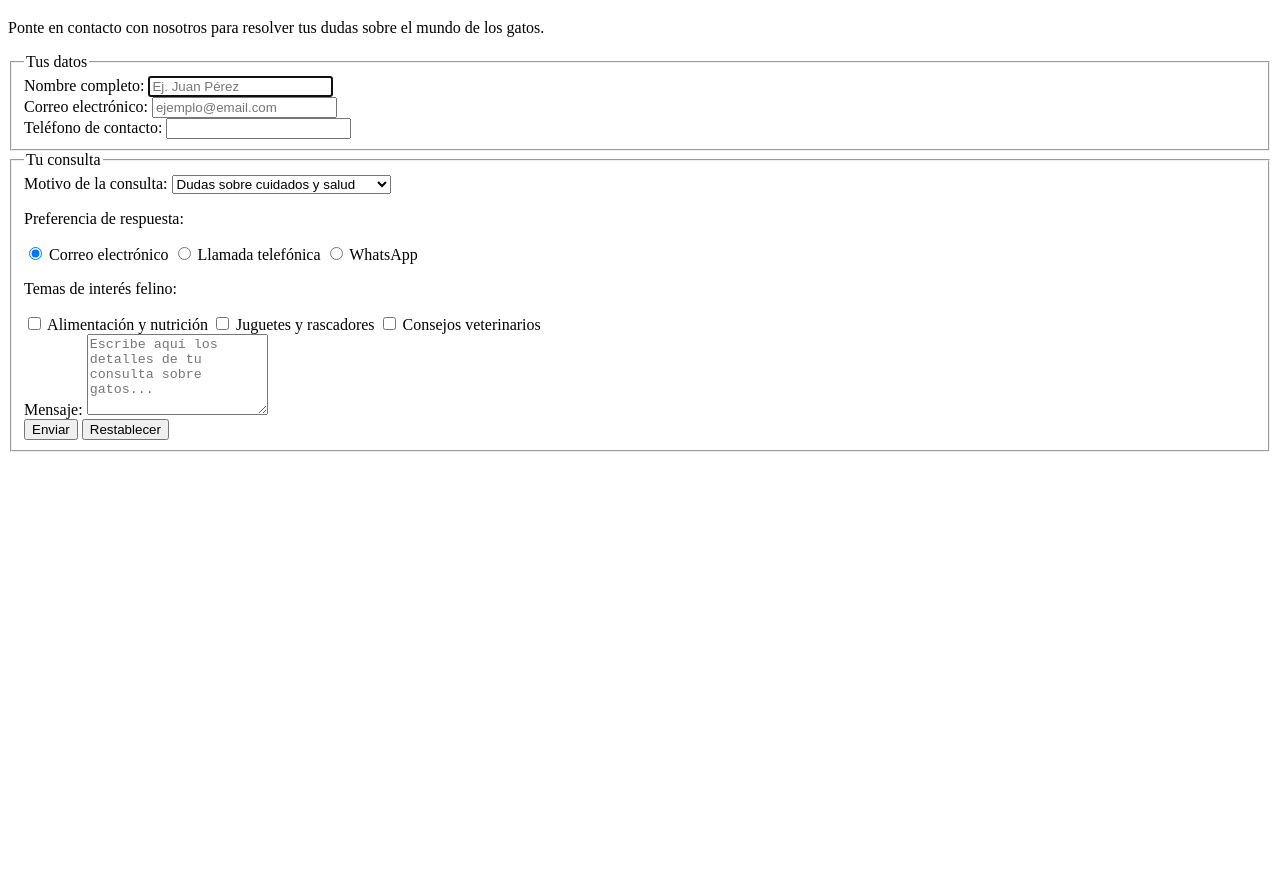
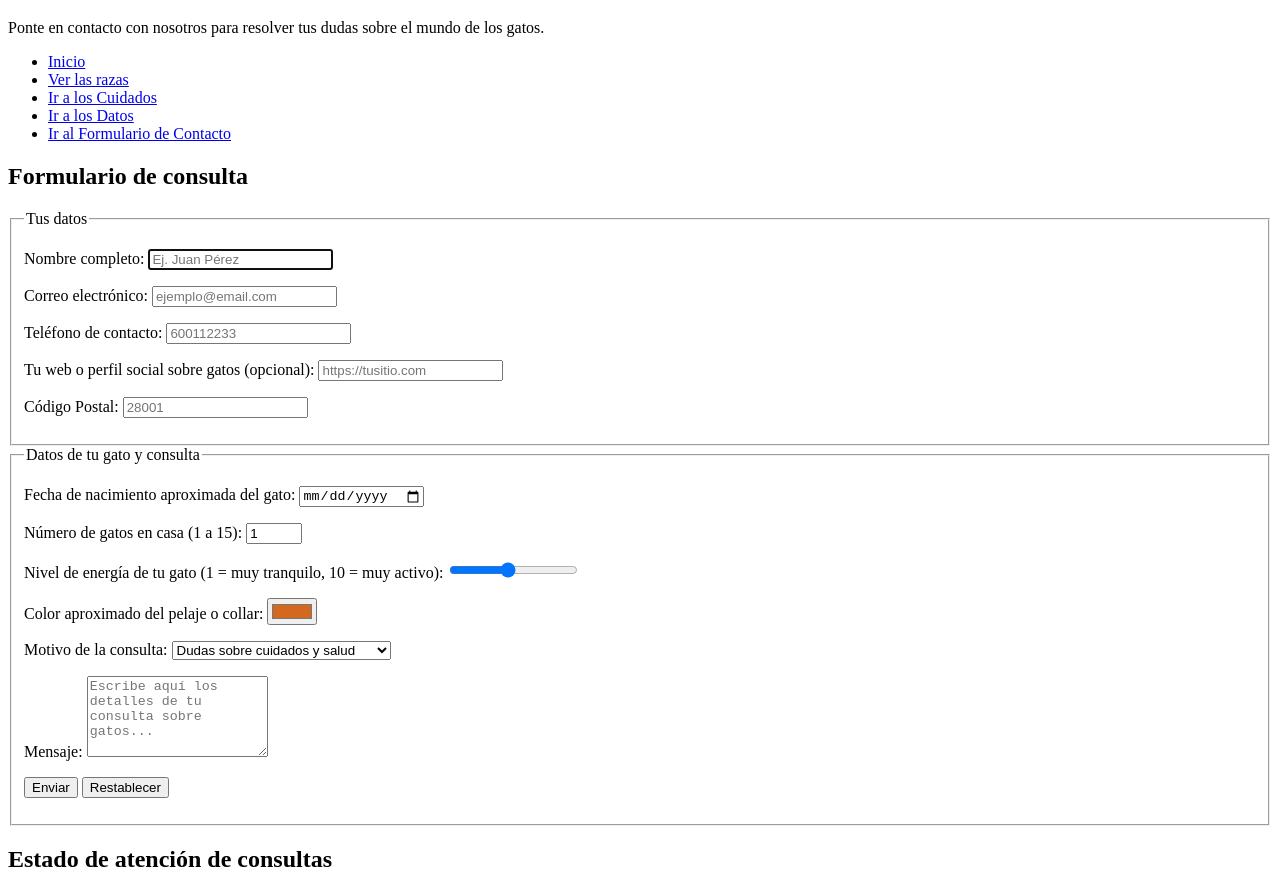
Before and after one commit to maximilianoabilahoud-dotcom/Proyecto-Integrador-LM-2026, a plain HTML site: page proyecto/contacto.html in a window 1280 px wide. Shown: the part 61-951 px from the top of the page. Before the commit the page ends 800 px from the top, so only its background shows below. Drawn offline with Linux system fonts and the light colour scheme.

Commit message:
feat: estructura semántica html5 en páginas secundarias

```diff
--- a/proyecto/contacto.html
+++ b/proyecto/contacto.html
@@ -11,39 +11,76 @@
 <!-- Maximiliano Abilahoud Hidalgo 05/11/2026 -->
 <body>
     <!-- BLOQUE CABECERA -->
-    <div>
+    <header>
         <h1>Contacto y Consultas Felinas</h1>
         <p>Ponte en contacto con nosotros para resolver tus dudas sobre el mundo de los gatos.</p>
-    </div>
-    <!-- FIN BLOQUE CABECERA -->
-
-    <!-- BLOQUE PRINCIPAL -->
-    <div>
+        <nav aria-label="Menú principal">
+            <ul>
+                <li><a href="index.html">Inicio</a></li>
+                <li><a href="razas.html">Ver las razas</a></li>
+                <li><a href="cuidados.html">Ir a los Cuidados</a></li>
+                <li><a href="datosgatos.html">Ir a los Datos</a></li>
+                <li><a href="contacto.html">Ir al Formulario de Contacto</a></li>
+            </ul>
+        </nav>
+    </header>
+    <main>
+        <section>
+            <h2>Formulario de consulta</h2>
             <form action="#" method="post">
-
                 <fieldset>
                     <legend>Tus datos</legend>
 
-                <div>
+                    <p>
                         <label for="nombre">Nombre completo:</label>
                         <input type="text" id="nombre" name="nombre" placeholder="Ej. Juan Pérez" maxlength="50" autofocus required>
-                </div>
+                    </p>
 
-                <div>
+                    <p>
                         <label for="correo">Correo electrónico:</label>
                         <input type="email" id="correo" name="correo" placeholder="ejemplo@email.com" required>
-                </div>
+                    </p>
 
-                <div>
+                    <p>
                         <label for="telefono">Teléfono de contacto:</label>
-                    <input type="tel" id="telefono" name="telefono" minlength="9" required>
-                </div>
+                        <input type="tel" id="telefono" name="telefono" placeholder="600112233" pattern="[0-9]{9}" title="Introduce un teléfono de 9 dígitos sin espacios" required>
+                    </p>
+
+                    <p>
+                        <label for="web">Tu web o perfil social sobre gatos (opcional):</label>
+                        <input type="url" id="web" name="web" placeholder="https://tusitio.com">
+                    </p>
+
+                    <p>
+                        <label for="cp">Código Postal:</label>
+                        <input type="text" id="cp" name="cp" placeholder="28001" pattern="[0-9]{5}" title="Debe contener exactamente 5 números (ej. 28001)" required>
+                    </p>
                 </fieldset>
 
                 <fieldset>
-                <legend>Tu consulta</legend>
+                    <legend>Datos de tu gato y consulta</legend>
 
-                <div>
+                    <p>
+                        <label for="fecha_nacimiento">Fecha de nacimiento aproximada del gato:</label>
+                        <input type="date" id="fecha_nacimiento" name="fecha_nacimiento" required>
+                    </p>
+
+                    <p>
+                        <label for="num_gatos">Número de gatos en casa (1 a 15):</label>
+                        <input type="number" id="num_gatos" name="num_gatos" min="1" max="15" step="1" value="1" required>
+                    </p>
+
+                    <p>
+                        <label for="energia">Nivel de energía de tu gato (1 = muy tranquilo, 10 = muy activo):</label>
+                        <input type="range" id="energia" name="energia" min="1" max="10" step="1" value="5">
+                    </p>
+
+                    <p>
+                        <label for="color_pelaje">Color aproximado del pelaje o collar:</label>
+                        <input type="color" id="color_pelaje" name="color_pelaje" value="#d2691e">
+                    </p>
+
+                    <p>
                         <label for="motivo">Motivo de la consulta:</label>
                         <select id="motivo" name="motivo">
                             <option value="adopcion">Información sobre adopción</option>
@@ -51,47 +88,35 @@
                             <option value="razas">Consulta sobre razas específicas</option>
                             <option value="otro">Otro motivo</option>
                         </select>
-                </div>
+                    </p>
 
-                <div>
-                    <p>Preferencia de respuesta:</p>
-                    <label for="pref_email">
-                        <input type="radio" id="pref_email" name="preferencia" value="email" checked> Correo electrónico
-                    </label>
-                    <label for="pref_tel">
-                        <input type="radio" id="pref_tel" name="preferencia" value="telefono"> Llamada telefónica
-                    </label>
-                    <label for="pref_whatsapp">
-                        <input type="radio" id="pref_whatsapp" name="preferencia" value="whatsapp"> WhatsApp
-                    </label>
-                </div>
+                    <p>
+                        <label for="mensaje">Mensaje:</label>
+                        <textarea id="mensaje" name="mensaje" rows="5" minlength="10" placeholder="Escribe aquí los detalles de tu consulta sobre gatos..." required></textarea>
+                    </p>
 
-                <div>
-                    <p>Temas de interés felino:</p>
-                    <label for="interes_alimentacion">
-                        <input type="checkbox" id="interes_alimentacion" name="intereses" value="alimentacion"> Alimentación y nutrición
-                    </label>
-                    <label for="interes_juguetes">
-                        <input type="checkbox" id="interes_juguetes" name="intereses" value="juguetes"> Juguetes y rascadores
-                    </label>
-                    <label for="interes_veterinaria">
-                        <input type="checkbox" id="interes_veterinaria" name="intereses" value="veterinaria"> Consejos veterinarios
-                    </label>
-                </div>
-
-                <div>
-                    <label for="mensaje">Mensaje:</label>
-                    <textarea id="mensaje" name="mensaje" rows="5" minlength="10" placeholder="Escribe aquí los detalles de tu consulta sobre gatos..."></textarea>
-                </div>
-
-                <div>
+                    <p>
                         <button type="submit">Enviar</button>
                         <button type="reset">Restablecer</button>
-                </div>
+                    </p>
                 </fieldset>
+            </form>
+        </section>
 
-        </form>
-    </div>
-    <!-- FIN BLOQUE PRINCIPAL -->
+        <section>
+            <h2>Estado de atención de consultas</h2>
+            <p>Capacidad actual de respuestas diarias del equipo veterinario:</p>
+            <label for="capacidad">Consultas atendidas hoy (75%):</label>
+            <meter id="capacidad" min="0" max="100" low="30" high="80" optimum="50" value="75">75 de 100</meter>
+        </section>
+    </main>
+    <aside>
+        <h2>Horario de atención</h2>
+        <p>Respondemos de lunes a viernes de 9:00 a 18:00.</p>
+    </aside>
+
+    <footer>
+        <p id="firma-maximilianoabilahoud-dotcom">© 2026 maximilianoabilahoud-dotcom</p>
+    </footer>
 </body>
 </html>
```
Lines whose indentation alone changed are shown as unchanged.
